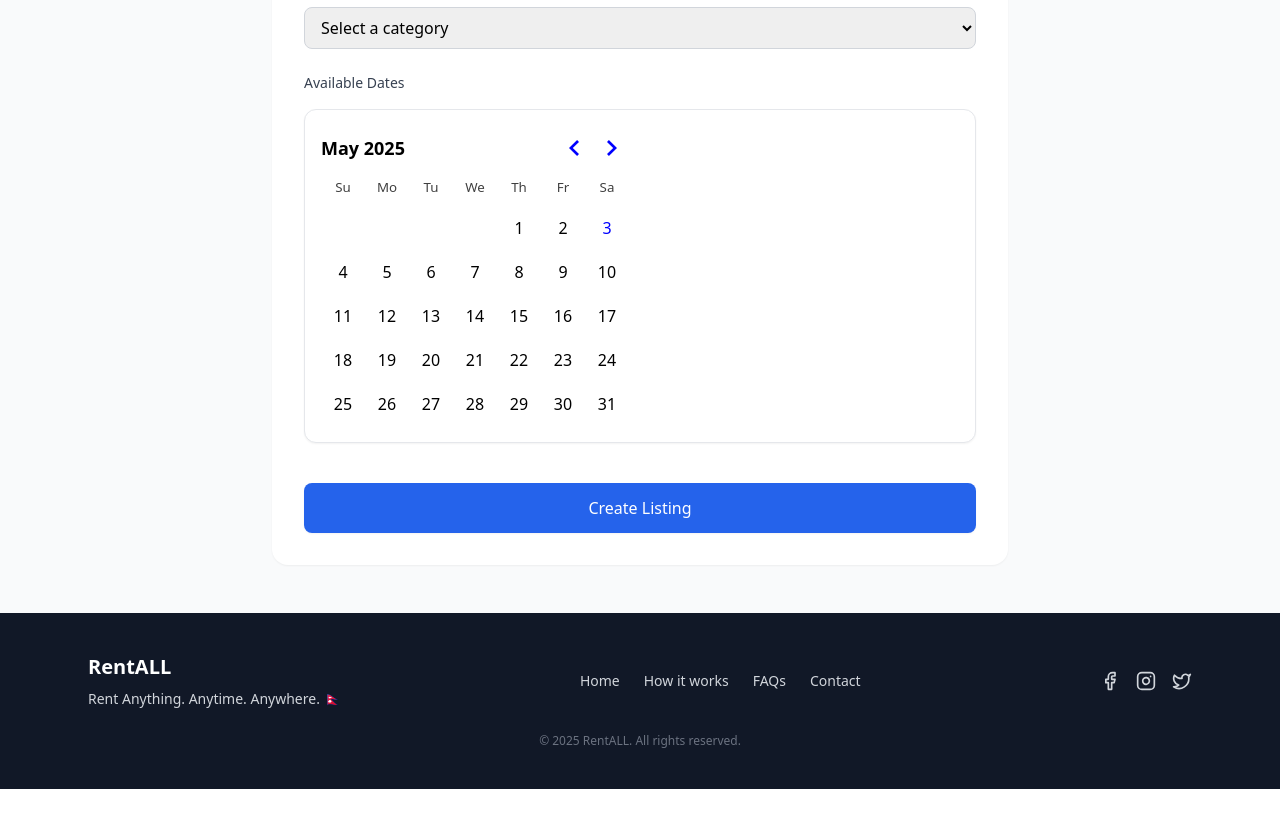
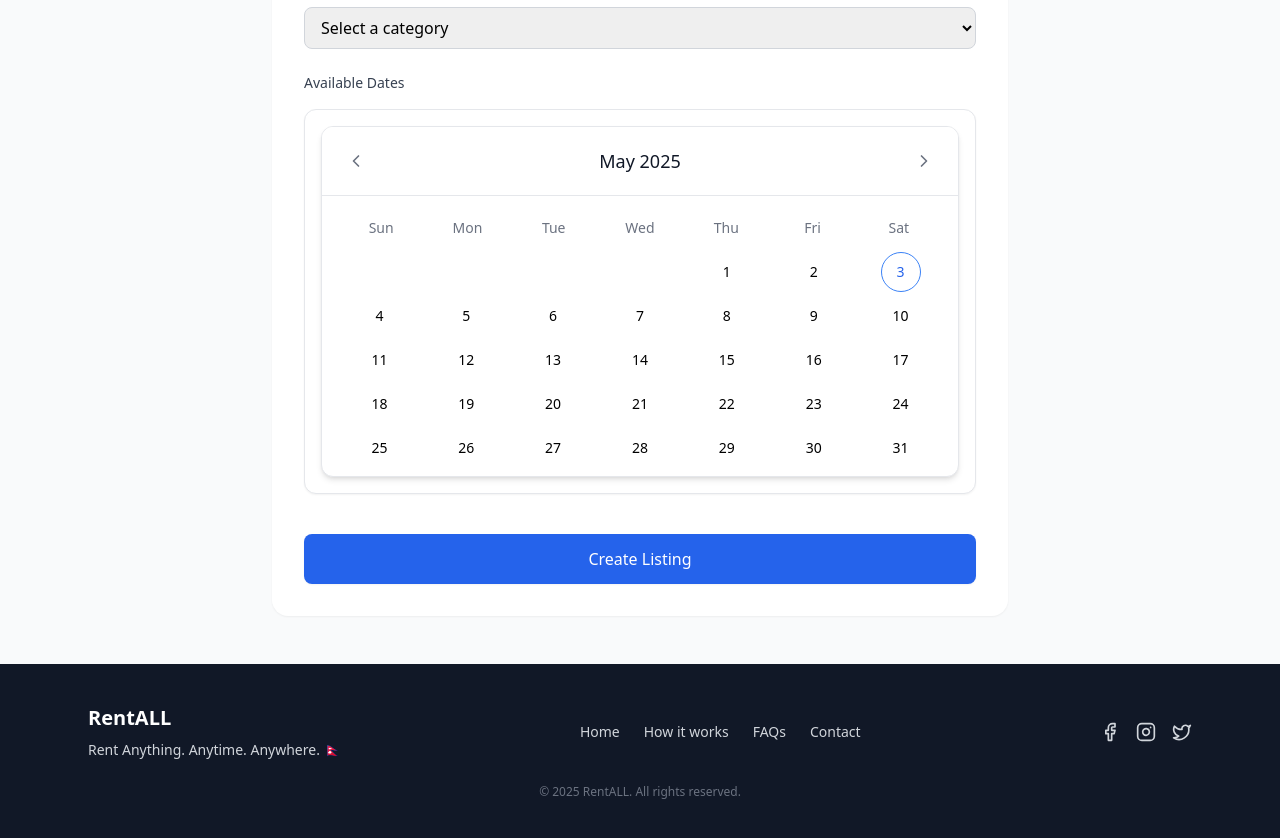
Before and after one commit to Aashutosh1201/rentall-web, a React (Create React App) app in the folder frontend/: page /create in a window 1280 px wide. Shown: the part 921-1759 px from the top of the page. Before the commit the page ends 1710 px from the top, so only its background shows below. Built offline with nearby package versions, Linux system fonts and the light colour scheme.

Commit message:
Improved calendar UI

```diff
--- a/frontend/src/components/ui/Calendar.jsx
+++ b/frontend/src/components/ui/Calendar.jsx
@@ -1,22 +1,194 @@
-import React from "react";
-import { DayPicker } from "react-day-picker";
-import "react-day-picker/dist/style.css";
+import { useState } from "react";
+import { ChevronLeft, ChevronRight, X } from "lucide-react";
 
-export function Calendar({
-  selected,
-  onSelect,
-  className,
-  modifiers,
-  modifiersStyles,
-}) {
+// This is a simplified version of the Calendar component that would replace
+// the existing one in your CreateProduct.jsx file
+export default function ImprovedCalendar() {
+  const [currentMonth, setCurrentMonth] = useState(new Date());
+  const [selectedDates, setSelectedDates] = useState([]);
+
+  // Navigation functions
+  const prevMonth = () => {
+    setCurrentMonth(
+      new Date(currentMonth.getFullYear(), currentMonth.getMonth() - 1, 1)
+    );
+  };
+
+  const nextMonth = () => {
+    setCurrentMonth(
+      new Date(currentMonth.getFullYear(), currentMonth.getMonth() + 1, 1)
+    );
+  };
+
+  // Date selection handler
+  const handleDateSelect = (date) => {
+    setSelectedDates((prevDates) => {
+      // Check if date is already selected
+      const dateStr = date.toISOString().split("T")[0];
+      const isSelected = prevDates.some(
+        (d) => d.toISOString().split("T")[0] === dateStr
+      );
+
+      if (isSelected) {
+        // Remove date if already selected
+        return prevDates.filter(
+          (d) => d.toISOString().split("T")[0] !== dateStr
+        );
+      } else {
+        // Add date if not selected
+        return [...prevDates, date];
+      }
+    });
+  };
+
+  // Check if a date is selected
+  const isDateSelected = (date) => {
+    if (!date) return false;
+    const dateStr = date.toISOString().split("T")[0];
+    return selectedDates.some((d) => d.toISOString().split("T")[0] === dateStr);
+  };
+
+  // Check if a date is today
+  const isToday = (date) => {
+    if (!date) return false;
+    const today = new Date();
+    return (
+      date.getDate() === today.getDate() &&
+      date.getMonth() === today.getMonth() &&
+      date.getFullYear() === today.getFullYear()
+    );
+  };
+
+  // Generate calendar days
+  const getDaysInMonth = (year, month) =>
+    new Date(year, month + 1, 0).getDate();
+  const getFirstDayOfMonth = (year, month) => new Date(year, month, 1).getDay();
+
+  const renderCalendarDays = () => {
+    const year = currentMonth.getFullYear();
+    const month = currentMonth.getMonth();
+    const daysInMonth = getDaysInMonth(year, month);
+    const firstDayOfMonth = getFirstDayOfMonth(year, month);
+
+    const days = [];
+
+    // Empty cells for days before the first day of the month
+    for (let i = 0; i < firstDayOfMonth; i++) {
+      days.push(<div key={`empty-${i}`} className="w-10 h-10"></div>);
+    }
+
+    // Days of the month
+    for (let day = 1; day <= daysInMonth; day++) {
+      const date = new Date(year, month, day);
+      const selected = isDateSelected(date);
+      const today = isToday(date);
+
+      days.push(
+        <button
+          key={day}
+          type="button"
+          onClick={() => handleDateSelect(date)}
+          className={`w-10 h-10 rounded-full flex items-center justify-center text-sm font-medium transition-colors
+            ${
+              selected
+                ? "bg-blue-600 text-white hover:bg-blue-700"
+                : "hover:bg-gray-100"
+            }
+            ${today && !selected ? "border border-blue-500 text-blue-600" : ""}
+          `}
+        >
+          {day}
+        </button>
+      );
+    }
+
+    return days;
+  };
+
+  // Format month and year for display
+  const formatMonthYear = (date) => {
+    return date.toLocaleDateString("en-US", { month: "long", year: "numeric" });
+  };
+
   return (
-    <DayPicker
-      mode="multiple"
-      selected={selected}
-      onSelect={onSelect}
-      className={className}
-      modifiers={modifiers}
-      modifiersStyles={modifiersStyles}
-    />
+    <div className="bg-white rounded-xl shadow-md border border-gray-200 overflow-hidden">
+      {/* Calendar Header */}
+      <div className="p-4 bg-white border-b border-gray-200">
+        <div className="flex items-center justify-between">
+          <button
+            onClick={prevMonth}
+            className="p-2 rounded-full hover:bg-gray-100 transition-colors"
+            aria-label="Previous month"
+          >
+            <ChevronLeft className="h-5 w-5 text-gray-500" />
+          </button>
+
+          <h2 className="text-lg font-medium text-gray-900">
+            {formatMonthYear(currentMonth)}
+          </h2>
+
+          <button
+            onClick={nextMonth}
+            className="p-2 rounded-full hover:bg-gray-100 transition-colors"
+            aria-label="Next month"
+          >
+            <ChevronRight className="h-5 w-5 text-gray-500" />
+          </button>
+        </div>
+      </div>
+
+      {/* Calendar Grid */}
+      <div className="p-4 pb-2">
+        {/* Weekday headers */}
+        <div className="grid grid-cols-7 mb-2">
+          {["Sun", "Mon", "Tue", "Wed", "Thu", "Fri", "Sat"].map((day) => (
+            <div
+              key={day}
+              className="text-center text-sm font-medium text-gray-500 h-8 flex items-center justify-center"
+            >
+              {day}
+            </div>
+          ))}
+        </div>
+
+        {/* Calendar days */}
+        <div className="grid grid-cols-7 gap-1 place-items-center">
+          {renderCalendarDays()}
+        </div>
+      </div>
+
+      {/* Selected Dates Display */}
+      {selectedDates.length > 0 && (
+        <div className="p-4 bg-gray-50 border-t border-gray-200">
+          <h3 className="text-sm font-medium text-gray-700 mb-2">
+            Selected dates ({selectedDates.length}):
+          </h3>
+          <div className="flex flex-wrap gap-2">
+            {selectedDates
+              .sort((a, b) => a - b)
+              .map((date, index) => (
+                <span
+                  key={index}
+                  className="inline-flex items-center px-3 py-1 rounded-full text-xs font-medium bg-blue-100 text-blue-800"
+                >
+                  {date.toLocaleDateString("en-US", {
+                    weekday: "short",
+                    month: "short",
+                    day: "numeric",
+                  })}
+                  <button
+                    type="button"
+                    onClick={() => handleDateSelect(date)}
+                    className="ml-1.5 rounded-full p-0.5 hover:bg-blue-200"
+                    aria-label="Remove date"
+                  >
+                    <X className="h-3 w-3" />
+                  </button>
+                </span>
+              ))}
+          </div>
+        </div>
+      )}
+    </div>
   );
 }
--- a/frontend/src/pages/CreateProduct.jsx
+++ b/frontend/src/pages/CreateProduct.jsx
@@ -9,7 +9,7 @@ import {
   Info,
 } from "lucide-react";
 import MapPicker from "../components/MapPicker";
-import { Calendar } from "../components/ui/Calendar"; // You'll need to install and import a calendar component
+import ImprovedCalendar from "../components/ui/Calendar";
 import { ChevronLeft, ChevronRight, X } from "lucide-react";
 
 export default function CreateProduct() {
@@ -345,7 +345,7 @@ export default function CreateProduct() {
               </label>
 
               <div className="bg-white rounded-xl shadow-sm border border-gray-200 p-4 w-full ">
-                <Calendar
+                <ImprovedCalendar
                   mode="multiple"
                   selected={selectedDates}
                   onSelect={handleDateSelect}
```
